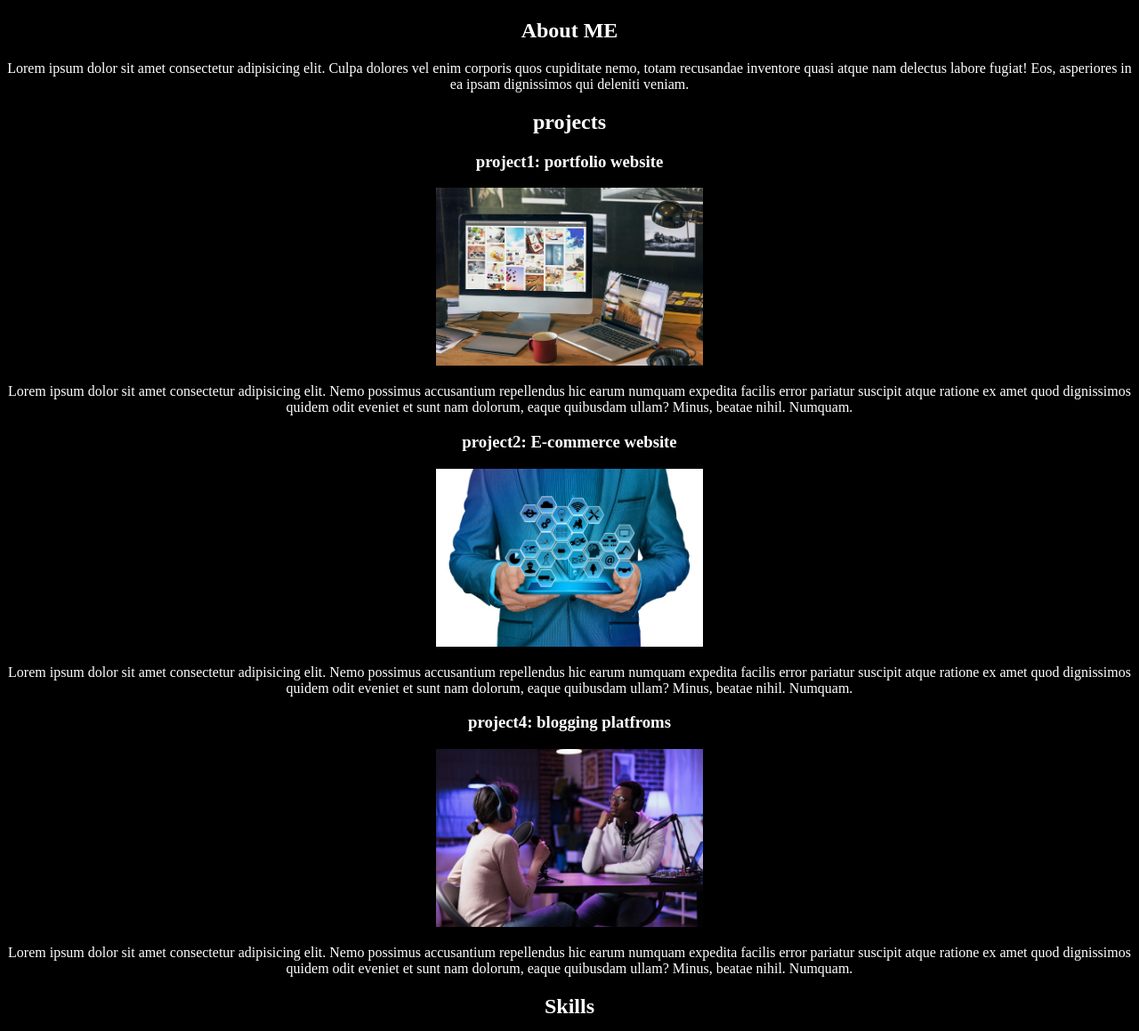
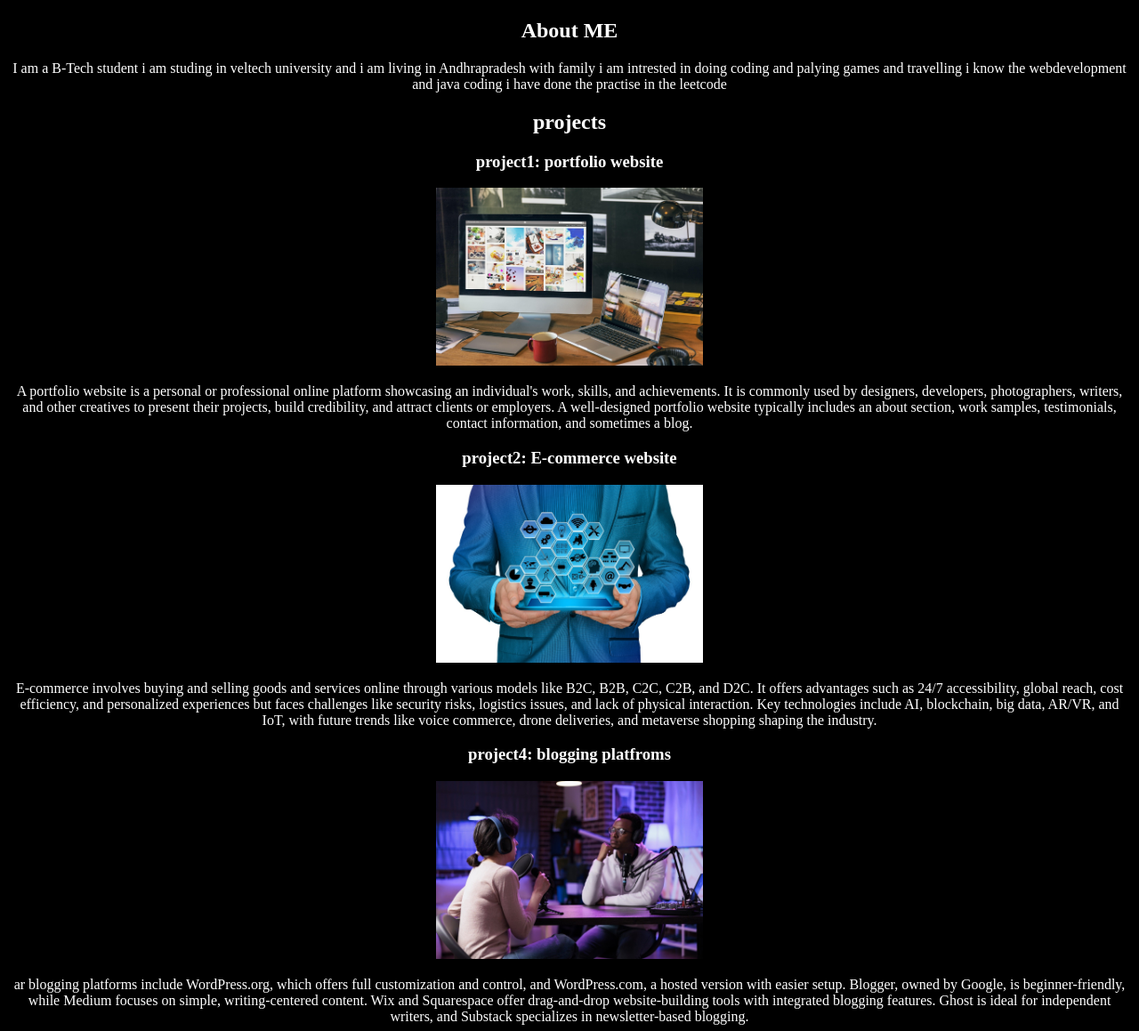
Before and after one commit to Raffansaad/mullasaad, a plain HTML site: page index.html in a window 1280 px wide. Shown: the part 317-1476 px from the top of the page at 89% size. Drawn offline with Linux system fonts and the light colour scheme.

Commit message:
Update index.html

```diff
--- a/index.html
+++ b/index.html
@@ -25,7 +25,7 @@
     <!--about section starts here-->
     <section style="text-align: center">
         <h2>About ME</h2>
-        <p>Lorem ipsum dolor sit amet consectetur adipisicing elit. Culpa dolores vel enim corporis quos cupiditate nemo, totam recusandae inventore quasi atque nam delectus labore fugiat! Eos, asperiores in ea ipsam dignissimos qui deleniti veniam.</p>
+        <p>I am a B-Tech student i am studing in veltech university and i am living in Andhrapradesh with family i am intrested in doing coding and palying games and travelling i know the webdevelopment and java coding i have done the practise in the leetcode</p>
     </section>
     <!--about section ends here-->
 
@@ -36,15 +36,14 @@
             <h3>project1: portfolio website</h3>
             <img width="300px" src="./laptop-8719563_1280.jpg" alt="">
             <p>
-                Lorem ipsum dolor sit amet consectetur adipisicing elit. Nemo possimus accusantium repellendus hic earum numquam expedita facilis error pariatur suscipit atque ratione ex amet quod dignissimos quidem odit eveniet et sunt nam dolorum, eaque quibusdam ullam? Minus, beatae nihil. Numquam.
-            </p>
+A portfolio website is a personal or professional online platform showcasing an individual's work, skills, and achievements. It is commonly used by designers, developers, photographers, writers, and other creatives to present their projects, build credibility, and attract clients or employers. A well-designed portfolio website typically includes an about section, work samples, testimonials, contact information, and sometimes a blog.            </p>
         </article>
 
         <article>
             <h3>project2: E-commerce website</h3>
             <img width="300px" src="./industry.jpg" alt="">
             <p>
-                Lorem ipsum dolor sit amet consectetur adipisicing elit. Nemo possimus accusantium repellendus hic earum numquam expedita facilis error pariatur suscipit atque ratione ex amet quod dignissimos quidem odit eveniet et sunt nam dolorum, eaque quibusdam ullam? Minus, beatae nihil. Numquam.
+               E-commerce involves buying and selling goods and services online through various models like B2C, B2B, C2C, C2B, and D2C. It offers advantages such as 24/7 accessibility, global reach, cost efficiency, and personalized experiences but faces challenges like security risks, logistics issues, and lack of physical interaction. Key technologies include AI, blockchain, big data, AR/VR, and IoT, with future trends like voice commerce, drone deliveries, and metaverse shopping shaping the industry.
             </p>
         </article>
 
@@ -52,8 +51,7 @@
             <h3>project4: blogging platfroms</h3>
             <img width="300px" src="./podcast-8687965_1280.jpg" alt="">
             <p>
-                Lorem ipsum dolor sit amet consectetur adipisicing elit. Nemo possimus accusantium repellendus hic earum numquam expedita facilis error pariatur suscipit atque ratione ex amet quod dignissimos quidem odit eveniet et sunt nam dolorum, eaque quibusdam ullam? Minus, beatae nihil. Numquam.
-            </p>
+ar blogging platforms include WordPress.org, which offers full customization and control, and WordPress.com, a hosted version with easier setup. Blogger, owned by Google, is beginner-friendly, while Medium focuses on simple, writing-centered content. Wix and Squarespace offer drag-and-drop website-building tools with integrated blogging features. Ghost is ideal for independent writers, and Substack specializes in newsletter-based blogging.            </p>
         </article>
     </section>
     <!--projects ends here-->
```
